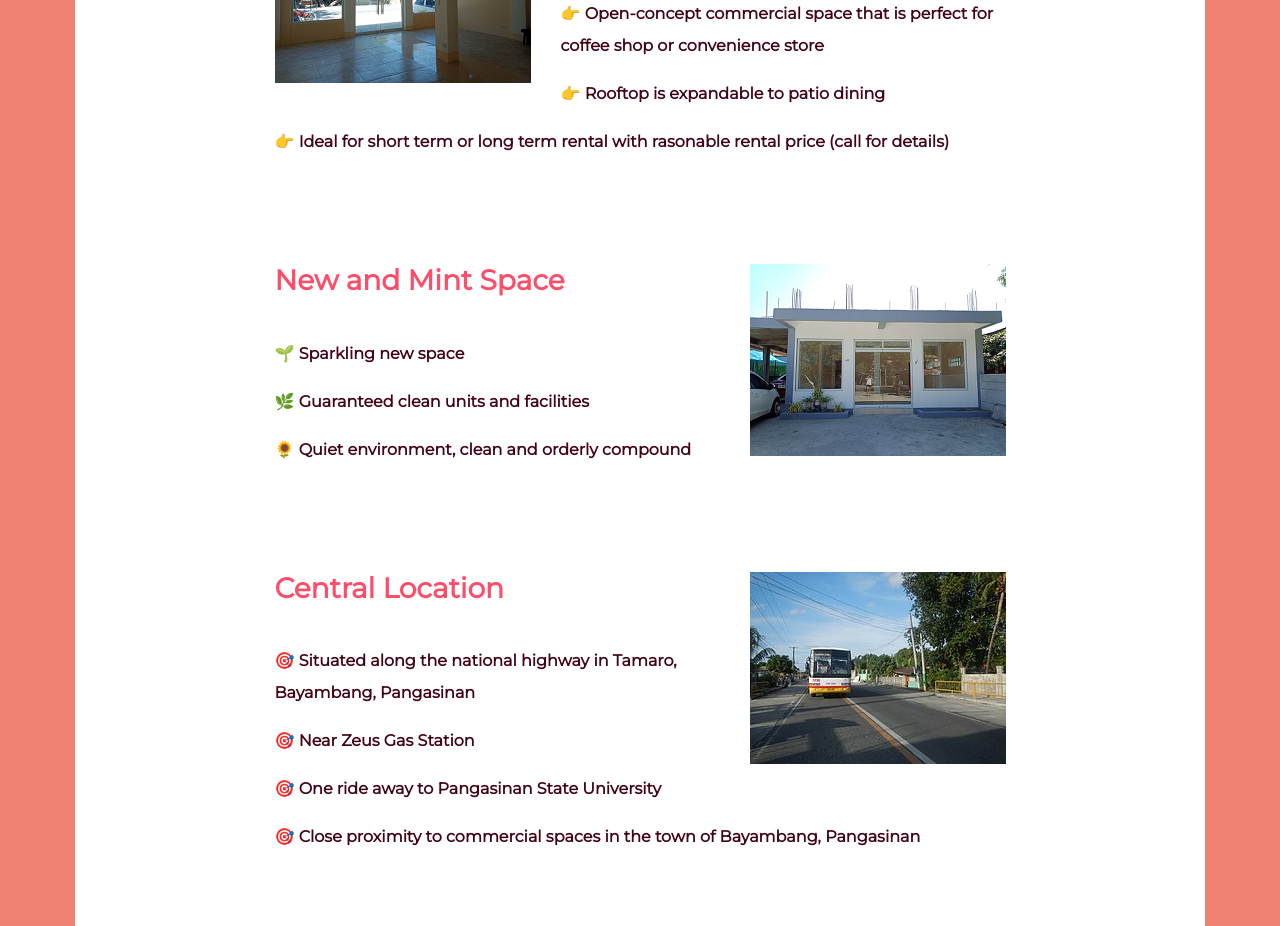
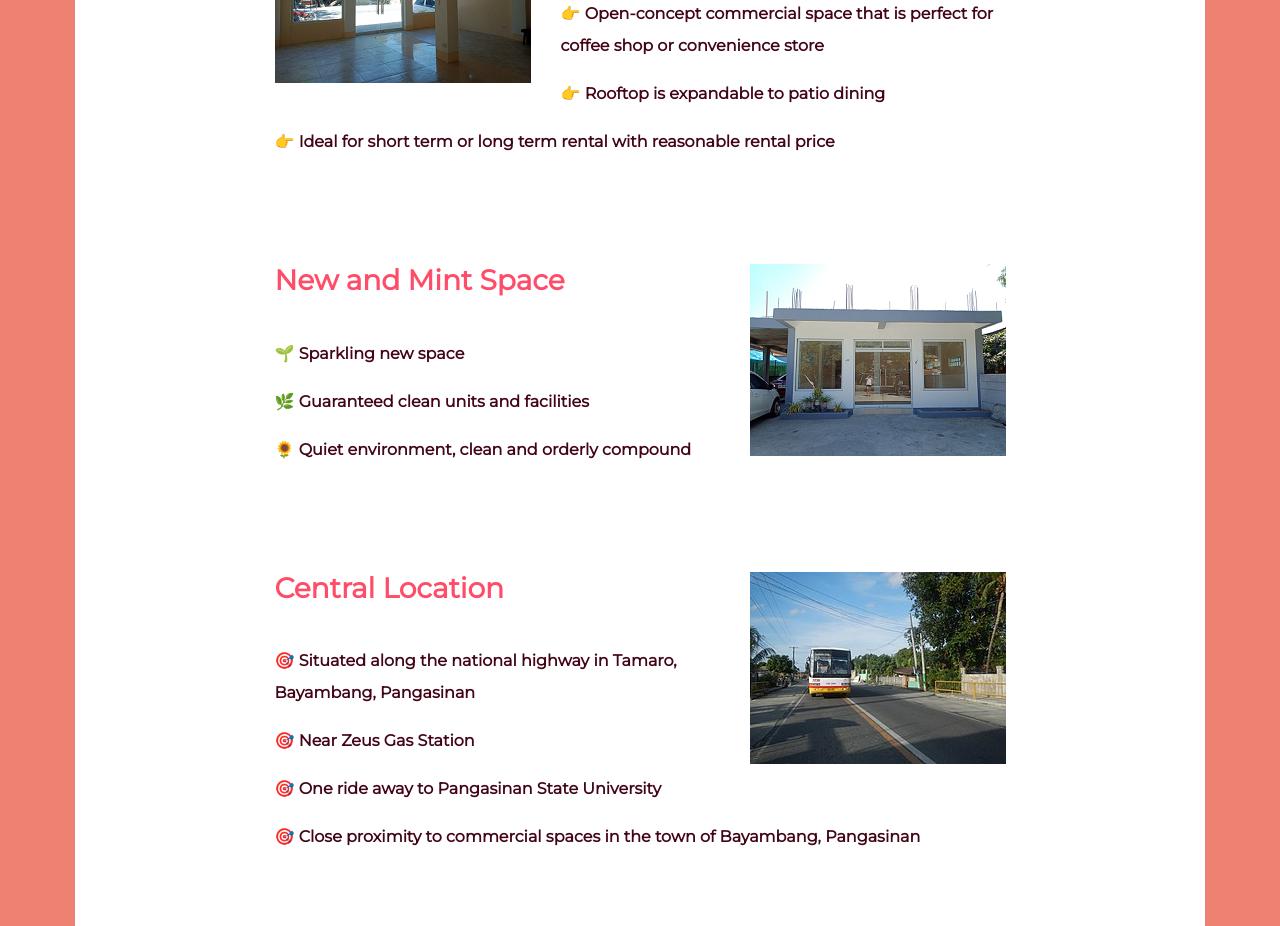
Before and after one commit to MabRules22/MabRules22, a plain HTML site: page index.html in a window 1280 px wide. Shown: the part 1080-2006 px from the top of the page. Drawn offline with nearby package versions, Linux system fonts and the light colour scheme.

Commit message:
Corrected Typo

```diff
--- a/index.html
+++ b/index.html
@@ -109,7 +109,7 @@
           <br>
           <p>👉 Open-concept commercial space that is perfect for coffee shop or convenience store</p>
           <p>👉 Rooftop is expandable to patio dining</p>
-          <p>👉 Ideal for short term or long term rental with rasonable rental price (call for details)</p>
+          <p>👉 Ideal for short term or long term rental with reasonable rental price</p>
         </div>
 
         <div class="features2-row">
```
